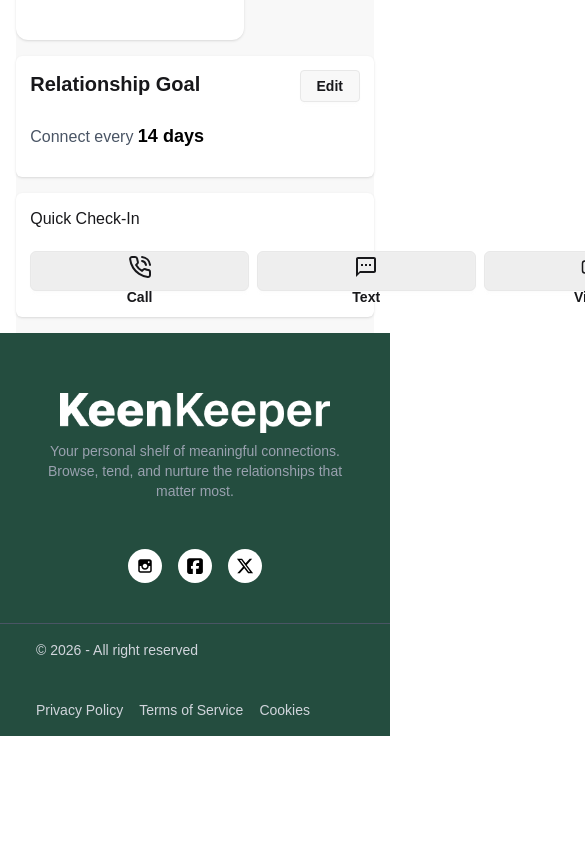
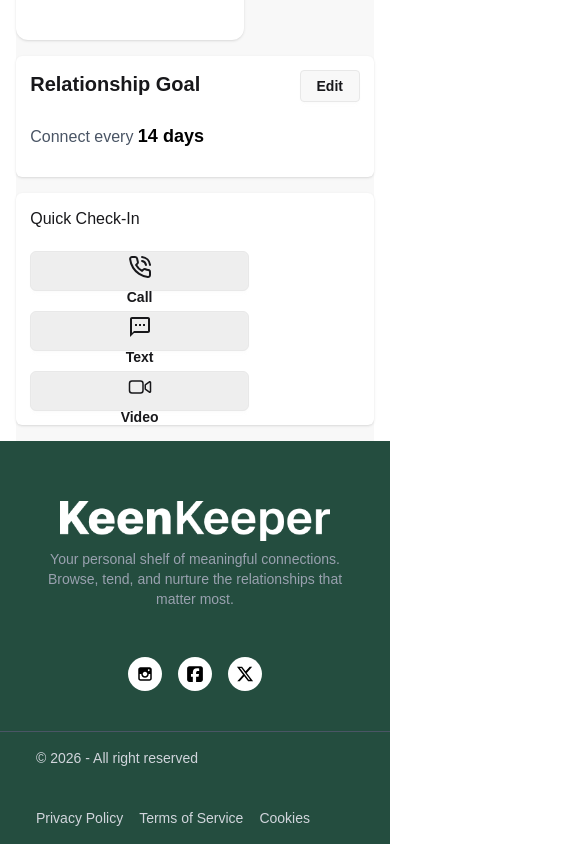
Before and after one commit to merazhossain5662-hash/assaingment-7, a Next.js app: page /1 in a window 390 px wide. Shown: the part 930-1774 px from the top of the page, 585 px wide, since content can reach past the window. Before the commit the page ends 1666 px from the top, so only its background shows below. Built offline with nearby package versions, Linux system fonts and the light colour scheme.

Commit message:
fixed responsive

```diff
--- a/package.json
+++ b/package.json
@@ -10,6 +10,7 @@
   },
   "dependencies": {
     "@netlify/plugin-nextjs": "^5.15.9",
+    "better-auth": "^1.6.7",
     "next": "16.2.3",
     "react": "19.2.4",
     "react-dom": "19.2.4",
@@ -19,6 +20,7 @@
     "recharts": "^3.8.1"
   },
   "devDependencies": {
+    "@gravity-ui/icons": "^2.18.0",
     "@tailwindcss/postcss": "^4",
     "babel-plugin-react-compiler": "1.0.0",
     "daisyui": "^5.5.19",
--- a/src/app/[FriendId]/page.jsx
+++ b/src/app/[FriendId]/page.jsx
@@ -62,7 +62,7 @@
             </div>
             <div className="max-w-184 h-full bg-white rounded-md p-3.5 shadow space-y-5 my-4 ">
                <p>Quick Check-In</p>
-               <main className="flex gap-2 space-y-3 lg:flex-cols-3 md:flex-cols-2 sm:flex-cols-1">
+               <main className="grid gap-2 space-y-3 lg:grid-cols-3 md:grid-cols-2 sm:grid-cols-1">
 
                  <FunctionalBtns name={expectedFriend.name}></FunctionalBtns>
 
--- a/src/app/components/Navbar.jsx
+++ b/src/app/components/Navbar.jsx
@@ -10,6 +10,8 @@
 
 const Navbar = () => {
   const pathName =usePathname();
+  console.log(pathName);
+
     return (
       <div className="navbar bg-base-100 shadow-sm">
   <div className="flex-1">
```
Also changed, not shown: 1 other file (tests, documents, lock files or other folders).
